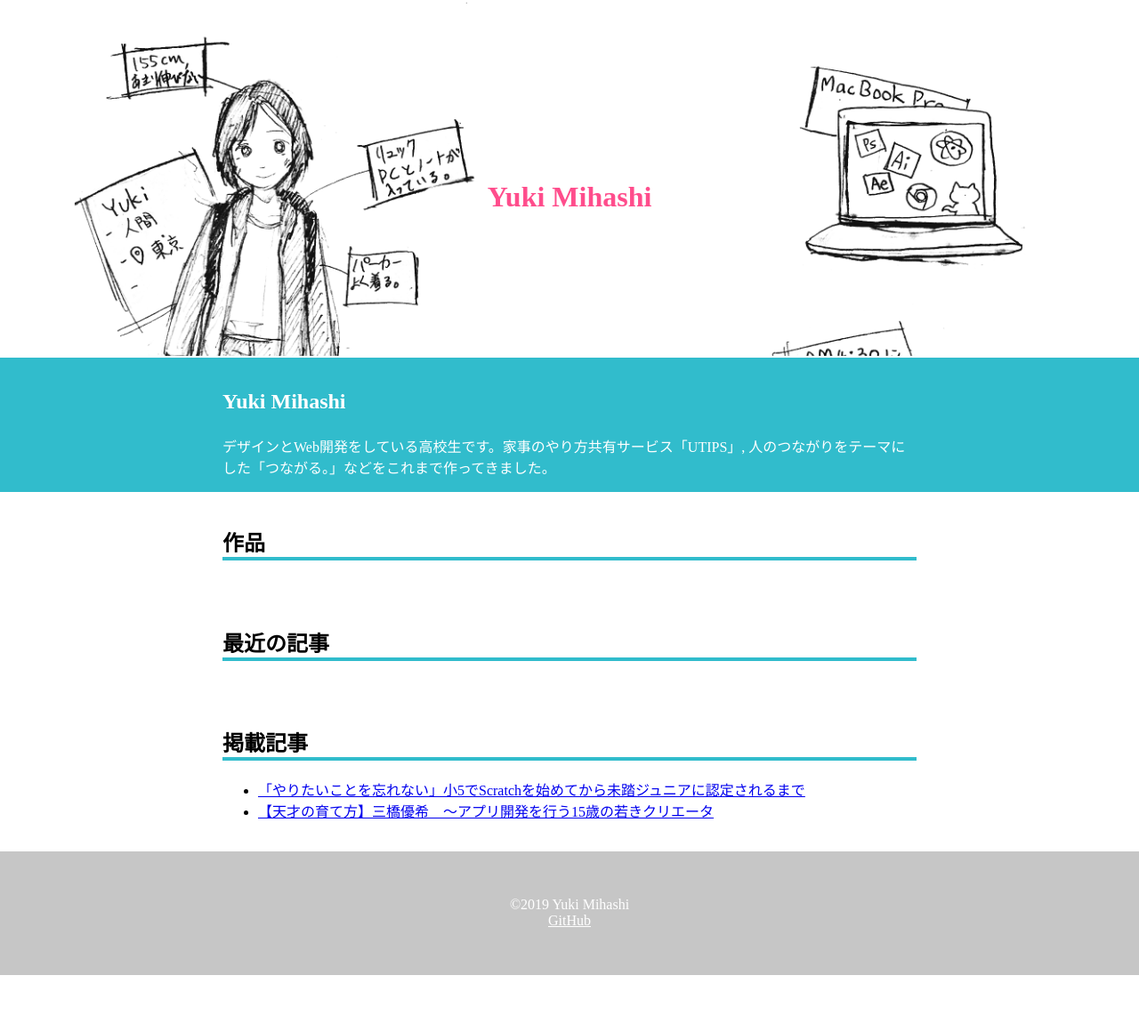
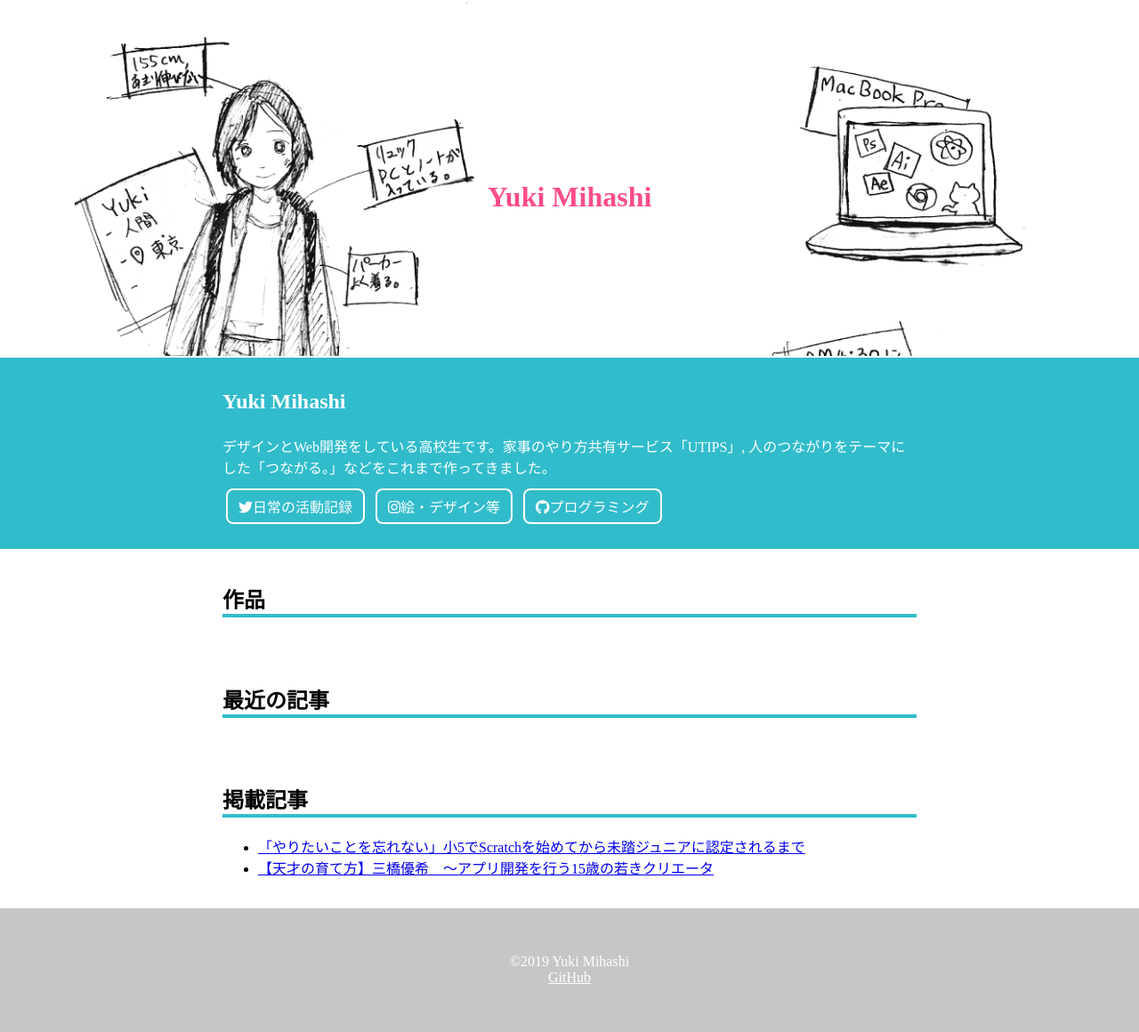
Before and after one commit to madoreenu/yuki384.github.io, a Jekyll site: the page built from index.md, in a window 1280 px wide. Shown: the whole page at 89% size. Built offline with Jekyll 4.4.1, drawn with Linux system fonts in a browser that asks for light colours; nearby versions of some CDN libraries; before the commit the page ends 1096 px from its top, so only the background shows below that.

Commit message:
add sns list

```diff
--- a/_includes/home.html
+++ b/_includes/home.html
@@ -3,9 +3,14 @@
     <h1>{{site.title}}</h1>
   </div>
 <div id="about">
-  <div class="section"">
+  <div class="section">
     <h2>Yuki Mihashi</h2>
     {{site.description}}
+    <div class="sns">
+      <a href="https://twitter.com/YukiMihashi"><i class="fab fa-twitter"></i>日常の活動記録</a>
+      <a href="https://www.instagram.com/yukimihashi/"><i class="fab fa-instagram"></i>絵・デザイン等</a>
+      <a href="https://github.com/yuki384"><i class="fab fa-github"></i>プログラミング</a>
+    </div>
   </div>
 </div>
 <div id="Works" class="section">
--- a/assets/css/main.css
+++ b/assets/css/main.css
@@ -23,6 +23,16 @@ body{
   left: 50%;
   transform: translateY(-50%) translateX(-50%);
   color: #ff4d8c;
+}
+.sns a{
+  color: #fff;
+  font-size: 16px;
+  padding: 6px 12px;
+  border-radius: 8px;
+  border: solid 2px #fff;
+  margin:12px 4px;
+  display: inline-block;
+  text-decoration: none;
 }
 
 .project{
```
